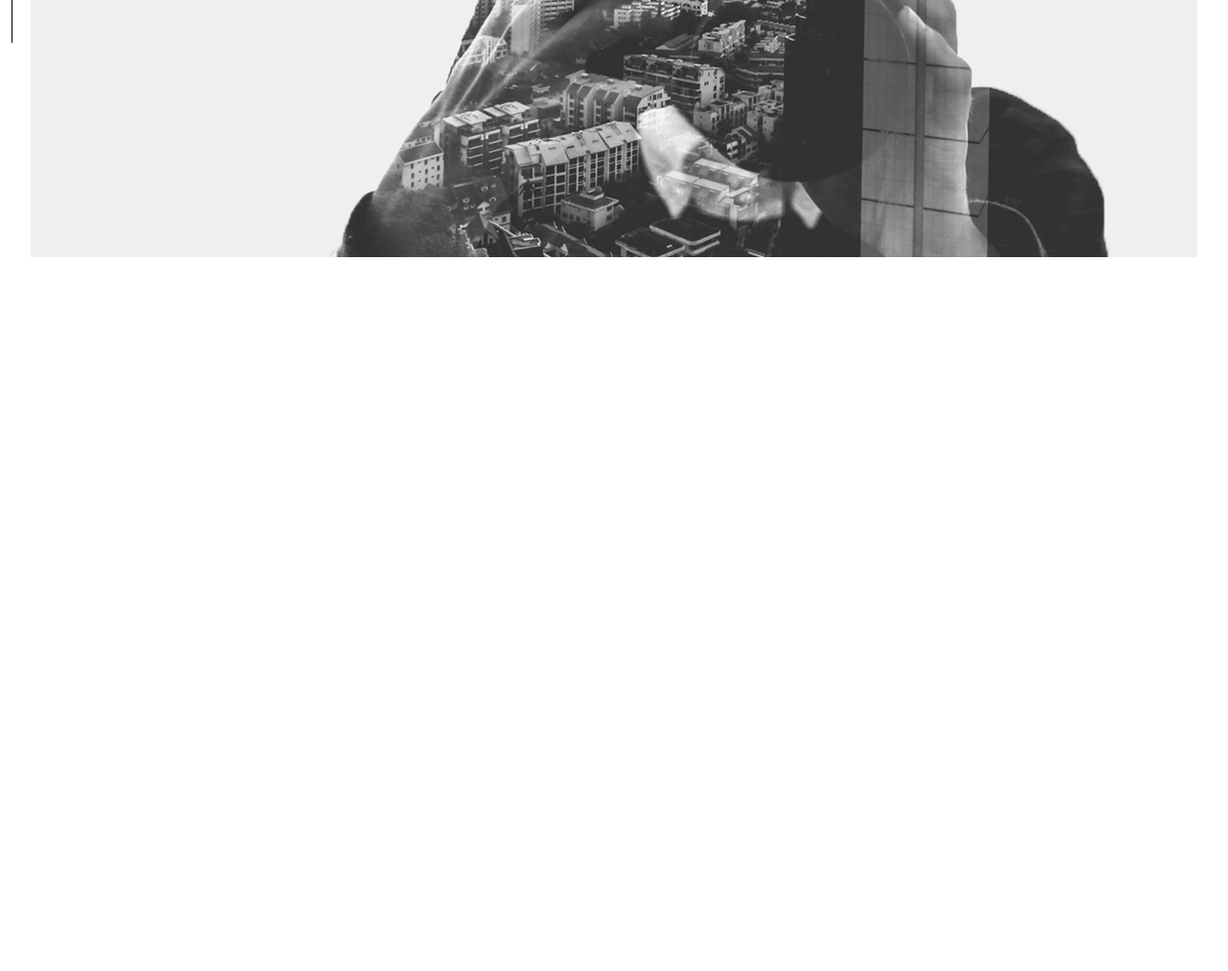
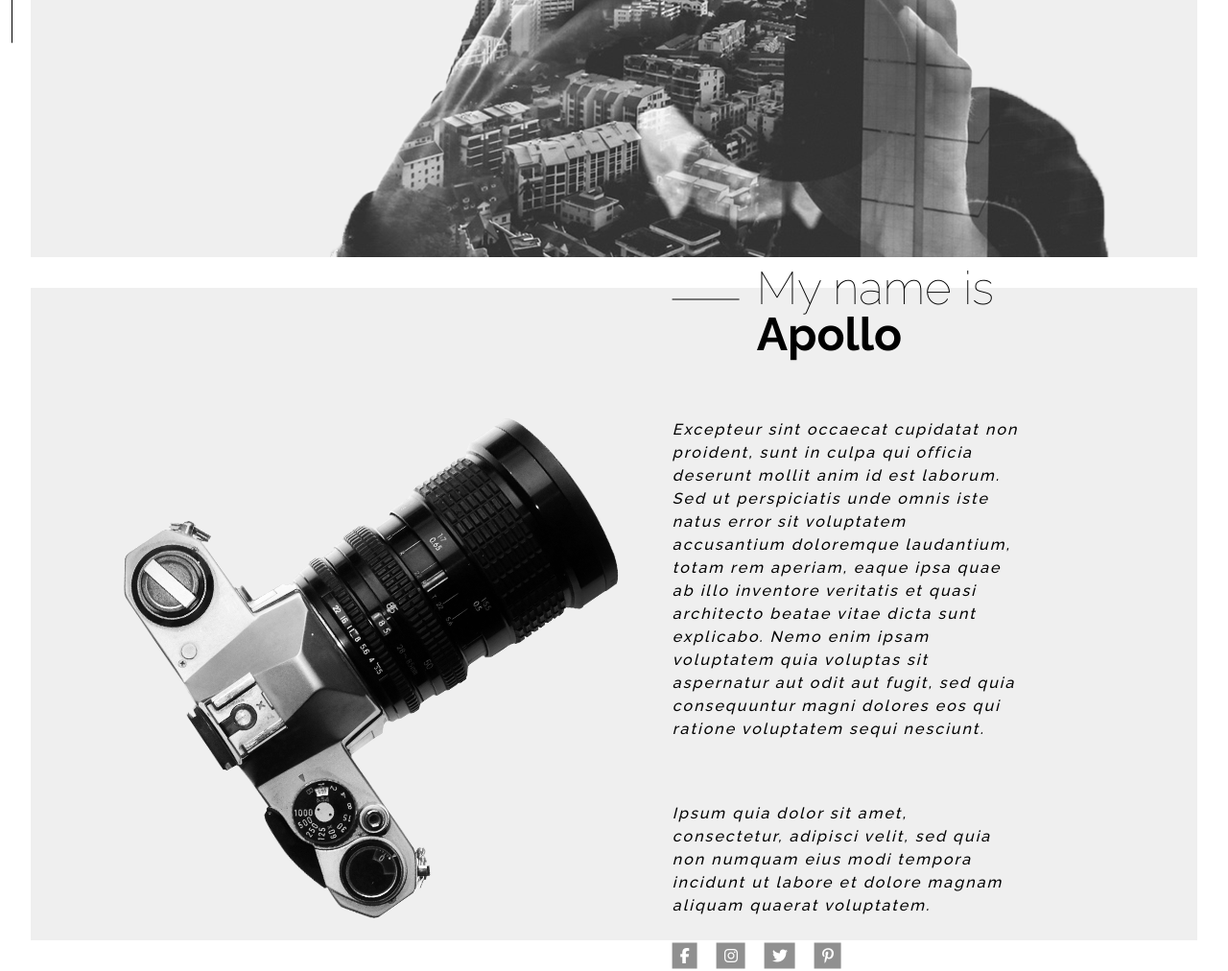
Before and after one commit to kaloyan03/HTML_CSS_2022_Edition, a plain HTML site: page Exams/octomber_2021/03. Portfolio/index.html in a window 1280 px wide. Shown: the part 520-1532 px from the top of the page at 96% size. Before the commit the page ends 820 px from the top, so only its background shows below. Drawn offline with Linux system fonts and the light colour scheme.

Commit message:
autobiography section completed

```diff
--- a/Exams/octomber_2021/03. Portfolio/index.html
+++ b/Exams/octomber_2021/03. Portfolio/index.html
@@ -19,14 +19,35 @@
     <main>
         <section class="welcome">
             <article class="welcome__content">
-                <h2 class="welcome__title">Apollo <span>Jade Template</span></h2>
+                <h2 class="welcome__title heading">Apollo <span>Jade Template</span></h2>
 
-                <p class="welcome__description">Lorem ipsum dolor sit amet, consectetur adipisicing elit, sed do eiusmod tempor incididunt ut labore et dolore magna aliqua. Ut enim ad minim veniam, quis nostrud exercitation ullamco laboris nisi ut aliquip ex.
+                <p class="welcome__description paragraph">Lorem ipsum dolor sit amet, consectetur adipisicing elit, sed do eiusmod tempor incididunt ut labore et dolore magna aliqua. Ut enim ad minim veniam, quis nostrud exercitation ullamco laboris nisi ut aliquip ex.
                 </p>
             </article>
 
             <img class="welcome__img" src="./images/hero.png" alt="">
         </section>
+
+        <section class="autobiography">
+            <img class="autobiography__img" src="./images/camera.png" alt="">
+
+            <article class="autobiography__content">
+                <h2 class="autobiography__title heading"><span>My name is</span> Apollo</h2>
+
+            <p class="autobiography__description paragraph">Excepteur sint occaecat cupidatat non proident, sunt in culpa qui officia deserunt mollit anim id est laborum. Sed ut perspiciatis unde omnis iste natus error sit voluptatem accusantium doloremque laudantium, totam rem aperiam, eaque ipsa quae ab illo inventore veritatis et quasi architecto beatae vitae dicta sunt explicabo. Nemo enim ipsam voluptatem quia voluptas sit aspernatur aut odit aut fugit, sed quia consequuntur magni dolores eos qui ratione voluptatem sequi nesciunt.
+            </p>
+
+            <p class="autobiography__description paragraph">Ipsum quia dolor sit amet, consectetur, adipisci velit, sed quia non numquam eius modi tempora incidunt ut labore et dolore magnam aliquam quaerat voluptatem.
+            </p>
+
+            <div class="autobiography__contacts">
+                <a href=""><i class="fa-brands fa-facebook-f"></i></a>
+                <a href=""><i class="fa-brands fa-instagram"></i></a>
+                <a href=""><i class="fa-brands fa-twitter"></i></a>
+                <a href=""><i class="fa-brands fa-pinterest-p"></i></a>
+            </div>
+            </article>
+        </section>
     </main>
 </body>
 </html>
--- /dev/null
+++ b/Exams/octomber_2021/03. Portfolio/styles/components.css
@@ -0,0 +1,16 @@
+.heading {
+    font-size: 3rem;
+    font-weight: 700;
+}
+
+.heading span {
+    font-weight: 100;
+}
+
+.paragraph {
+    font-style: italic;
+    margin-top: 2.2rem;
+    letter-spacing: 2px;
+    line-height: 1.5rem;
+    font-weight: 500;
+}
--- a/Exams/octomber_2021/03. Portfolio/styles/main.css
+++ b/Exams/octomber_2021/03. Portfolio/styles/main.css
@@ -1,5 +1,7 @@
+@import url('reset.css');
 @import url('https://fonts.googleapis.com/css2?family=Raleway:wght@100;400;500;600;700&display=swap');
-@import url('reset.css');
+@import url('./components.css');
+
 :root {
     --color-light-grey: #EFEFEF;
     --color-dark-grey: #909090;
@@ -68,12 +70,7 @@ html {
 }
 
 .welcome__description {
-    font-weight: 500;
     width: 600px;
-    font-style: italic;
-    margin-top: 2.2rem;
-    letter-spacing: 2px;
-    line-height: 1.5rem;
 }
 
 .welcome__content {
@@ -93,3 +90,54 @@ html {
     left: 0;
     top: 120%;
 }
+
+.autobiography {
+    position: relative;
+    background-color: var(--color-light-grey);
+    margin: var(--section-margin);
+    height: 85vh;
+}
+
+.autobiography__img {
+    position: absolute;
+    top: 20%;
+    left: 8%;
+}
+
+.autobiography__content {
+    position: absolute;
+    top: 50%;
+    left: 70%;
+    transform: translate(-50%, -50%);
+}
+
+.autobiography__title {
+    margin-left: 5.5rem;
+}
+
+.autobiography__title::before {
+    content: '';
+    width: 70px;
+    border-bottom: solid 1px black;
+    position: absolute;
+    left: 0;
+    top: 5%;
+    z-index: 1;
+}
+
+.autobiography__description {
+    margin-top: 4rem;
+}
+
+.autobiography__contacts a{
+    font-size: 1rem;
+    background-color: var(--color-dark-grey);
+    color: white;
+    padding: 0.25rem 0.5rem;
+    margin-right: 1rem;
+
+}
+
+.autobiography__contacts {
+    margin-top: 2rem;
+}
```
